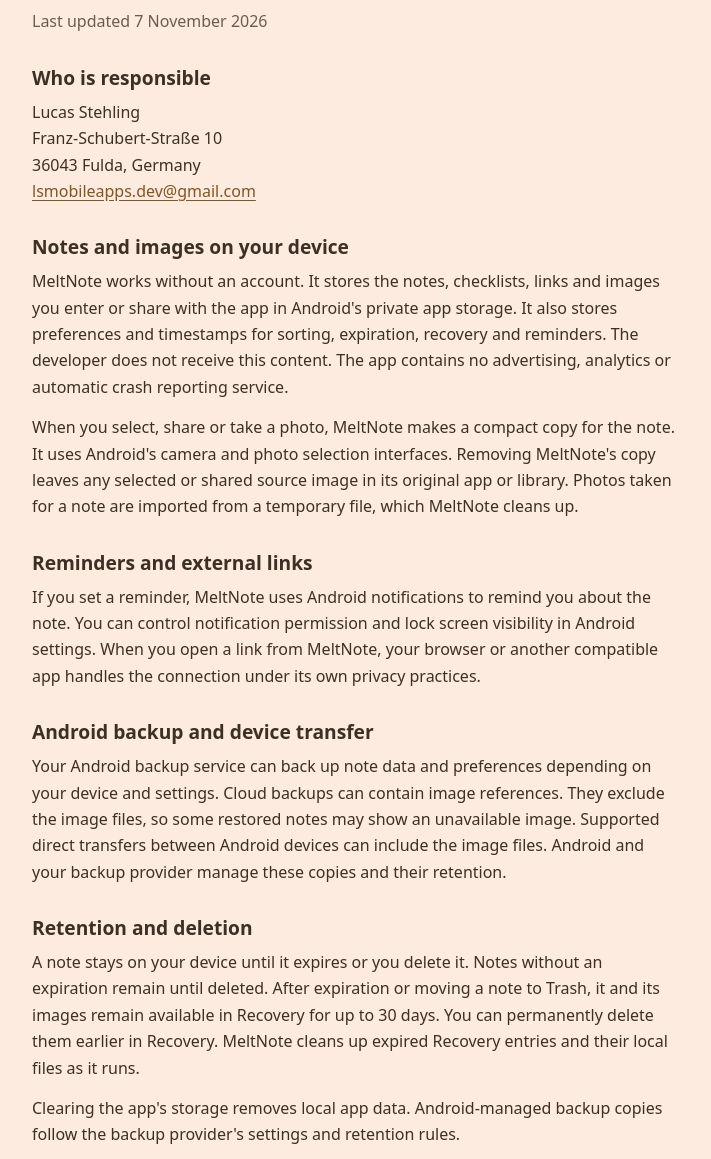
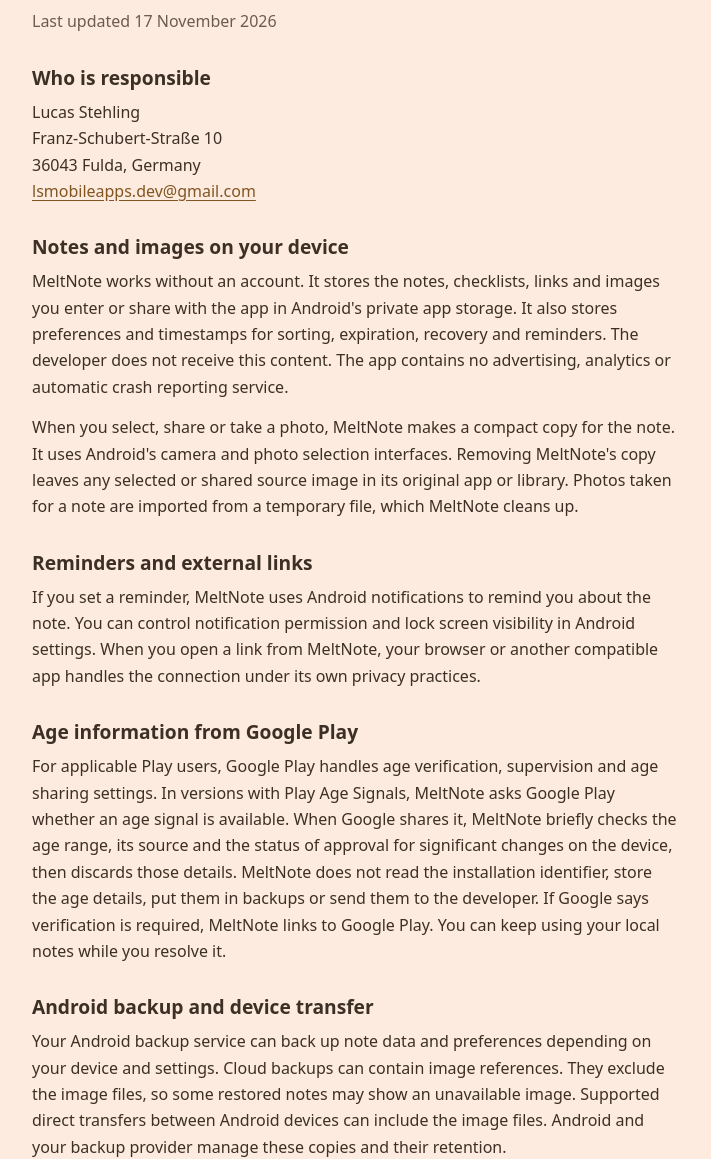
Before and after one commit to lsmobileapps/meltnote-privacy, a plain HTML site: page index.html in a window 1280 px wide. Shown: the part 164-1323 px from the top of the page, without its empty margins (284-995 px from the left). Drawn offline with Linux system fonts and the light colour scheme.

Commit message:
Describe Google Play age signal processing

```diff
--- a/index.html
+++ b/index.html
@@ -43,7 +43,7 @@
   <main>
     <header>MeltNote · Android notes app</header>
     <h1>MeltNote Privacy Policy</h1>
-    <p class="updated">Last updated <time datetime="2026-11-07">7 November 2026</time></p>
+    <p class="updated">Last updated <time datetime="2026-11-17">17 November 2026</time></p>
 
     <h2>Who is responsible</h2>
     <address>
@@ -59,6 +59,9 @@
 
     <h2>Reminders and external links</h2>
     <p>If you set a reminder, MeltNote uses Android notifications to remind you about the note. You can control notification permission and lock screen visibility in Android settings. When you open a link from MeltNote, your browser or another compatible app handles the connection under its own privacy practices.</p>
+
+    <h2>Age information from Google Play</h2>
+    <p>For applicable Play users, Google Play handles age verification, supervision and age sharing settings. In versions with Play Age Signals, MeltNote asks Google Play whether an age signal is available. When Google shares it, MeltNote briefly checks the age range, its source and the status of approval for significant changes on the device, then discards those details. MeltNote does not read the installation identifier, store the age details, put them in backups or send them to the developer. If Google says verification is required, MeltNote links to Google Play. You can keep using your local notes while you resolve it.</p>
 
     <h2>Android backup and device transfer</h2>
     <p>Your Android backup service can back up note data and preferences depending on your device and settings. Cloud backups can contain image references. They exclude the image files, so some restored notes may show an unavailable image. Supported direct transfers between Android devices can include the image files. Android and your backup provider manage these copies and their retention.</p>
```
